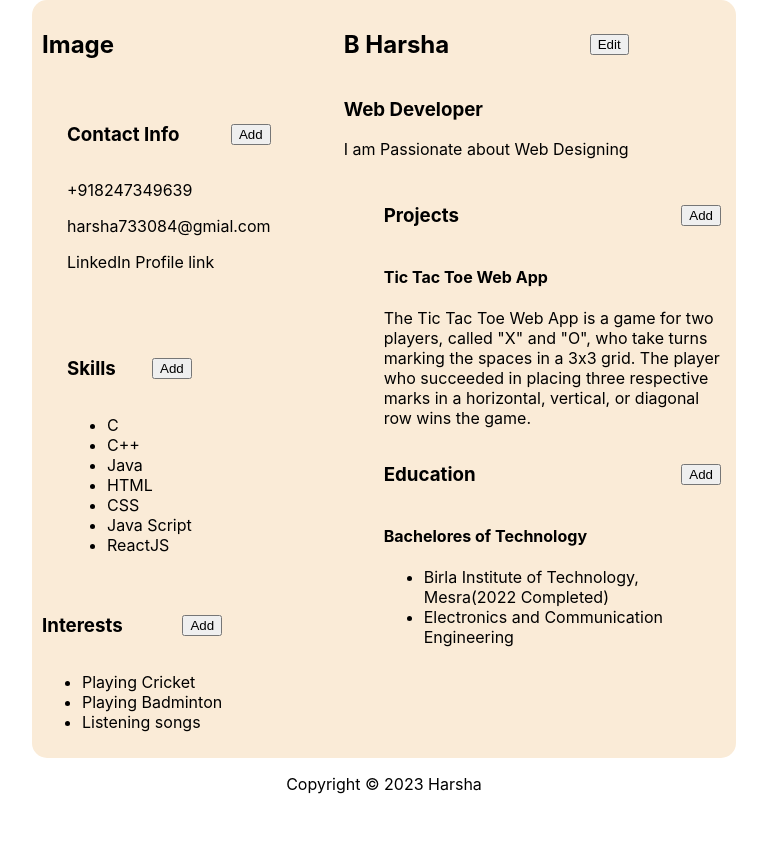
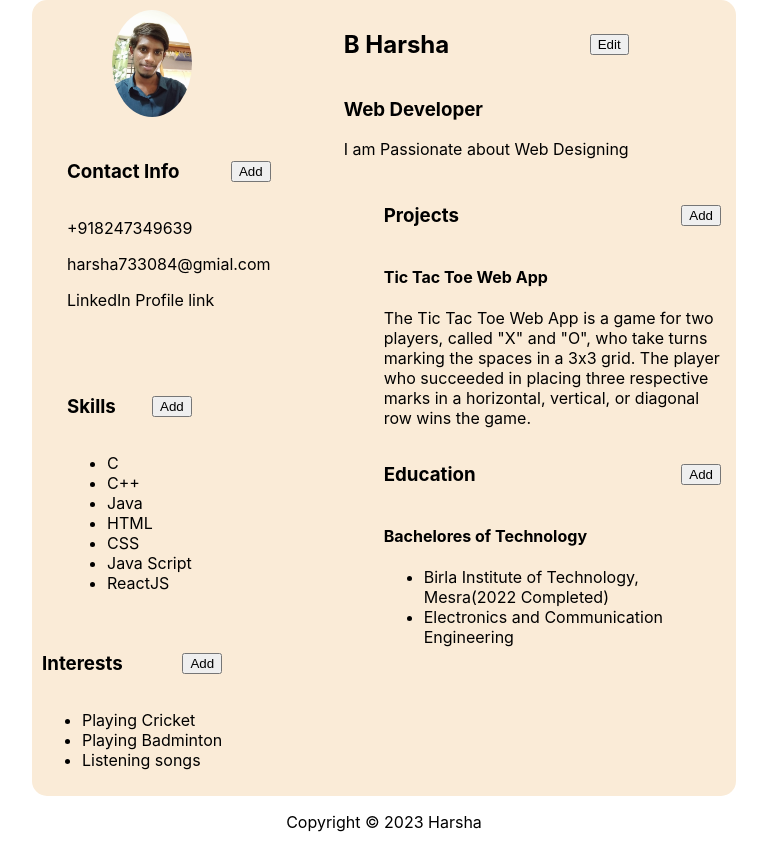
Before and after one commit to Harshahari1207/CV-Project, a React (Create React App) app: page / in a window 1280 px wide. Shown: the whole page, without its empty margins (256-1023 px from the left). Before the commit the page ends 810 px from the top, so only its background shows below. Built offline with nearby package versions, Linux system fonts and the light colour scheme.

Commit message:
Profile photo.

```diff
--- a/src/App.css
+++ b/src/App.css
@@ -39,6 +39,17 @@ ul, p{
   text-align: start;
 }
 
+img{
+  width: 80px;
+  border-radius: 50%;
+}
+
+.profileImg{
+  display: flex;
+  justify-content: center;
+  align-items: center;
+  padding-left: 70px;
+}
 .right{
   grid-template-columns: 2/3;
   /* background-color: var(--secondary); */
--- a/src/components/Left.js
+++ b/src/components/Left.js
@@ -2,19 +2,23 @@ import React, { Component } from "react";
 import { Contact } from "./Contact";
 import { Skills } from "./Skills";
 import { Interests } from "./Interests";
+import img from "../img/myImage.jpg";
 
 class Left extends Component {
-  //   constructor() {
-  //     super();
-  //     this.state = {};
-  //   }
+    constructor() {
+      super();
+      this.state = {
+        imgLoad: img,
+      };
+      // this.imgChanger =  onClick=this.imgChanger
+    }
 
   render() {
     return (
       <div className="left">
 
         <div className="profileImg">
-          <h2>Image</h2>
+          <img src={this.state.imgLoad}/>
         </div>
         <Contact />
         <Skills />
```
Also changed, not shown: src/img/myImage.jpg (added).
